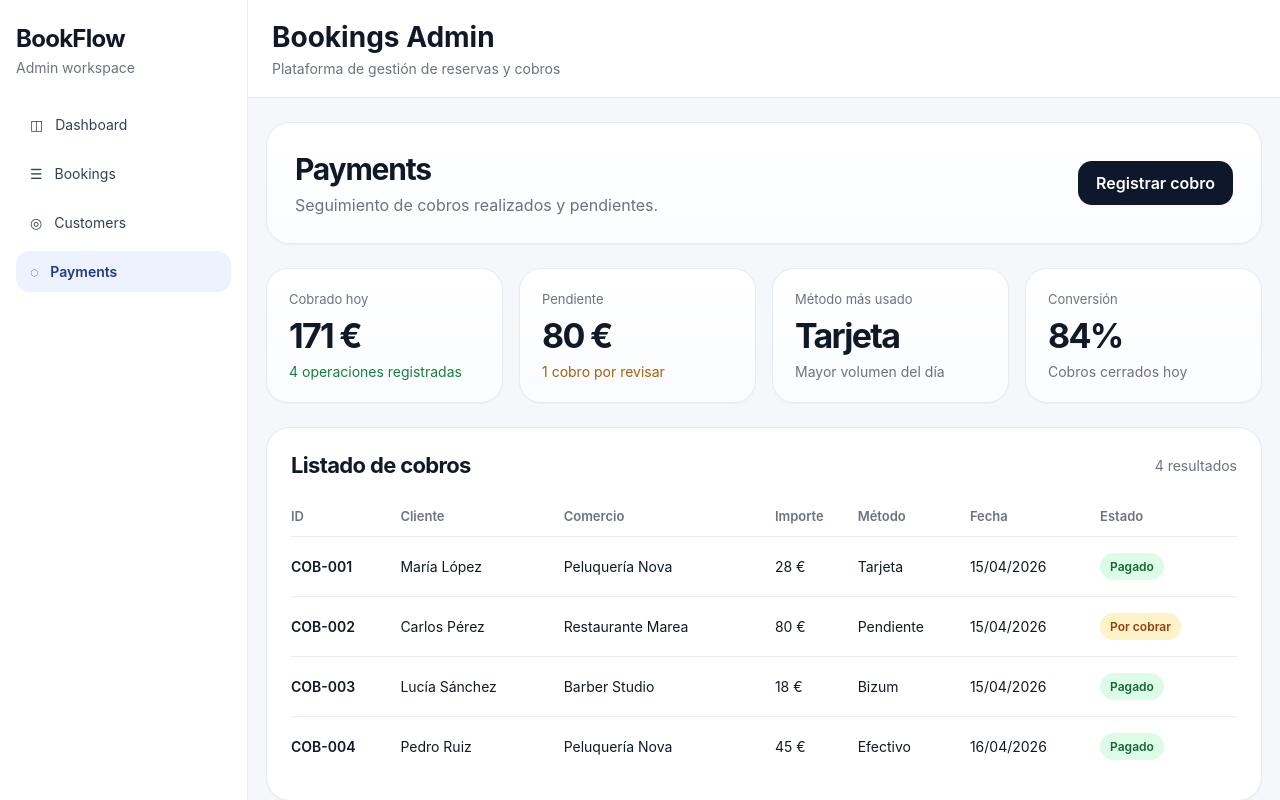
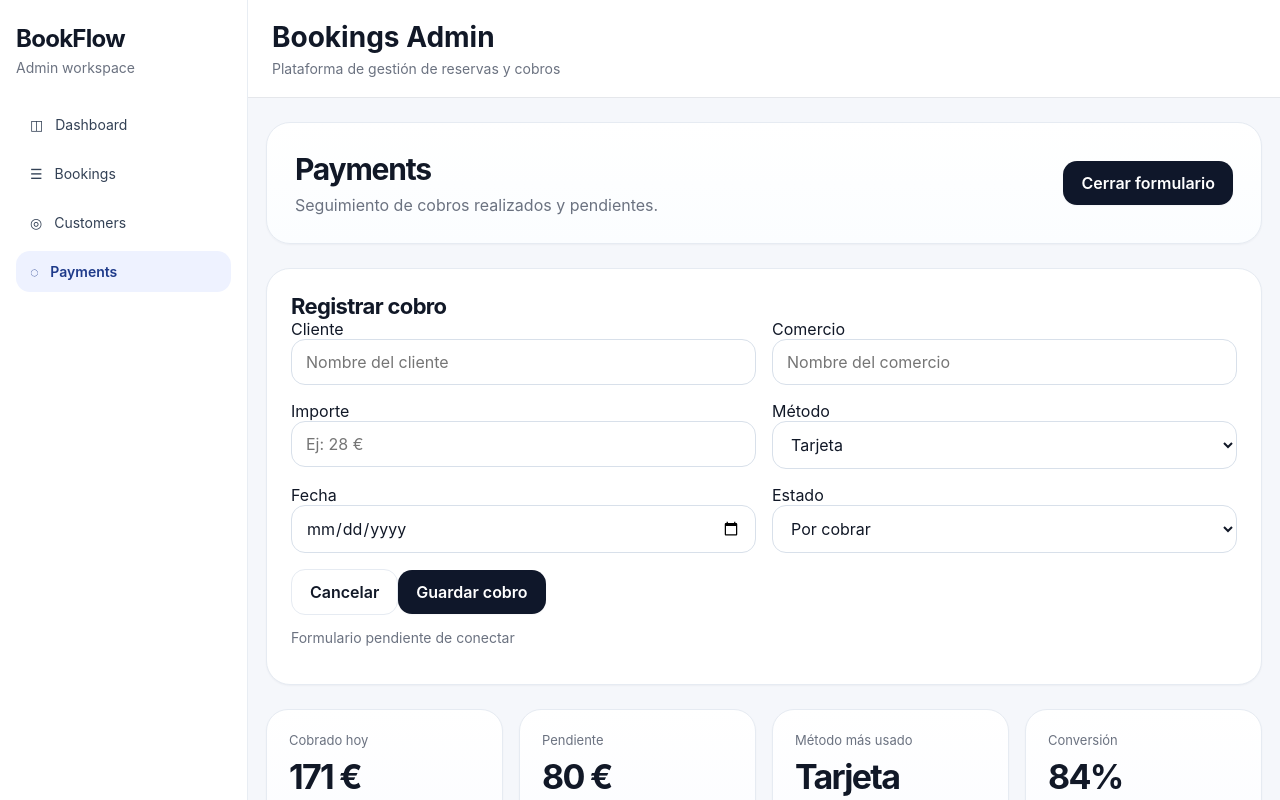
Before and after one commit to Samuelhas13/Equipo-503, a Next.js app in the folder proyecto/bookings-frontend-develop/: page /payments in a window 1280 px wide. Both pictures are taken after a click on the button "Registrar cobro". Shown: the top 800 px of the page. Built offline with nearby package versions, Linux system fonts and the light colour scheme.

Commit message:
WIP cambios pendientes

```diff
--- a/proyecto/bookings-frontend-develop/app/(admin)/payments/page.tsx
+++ b/proyecto/bookings-frontend-develop/app/(admin)/payments/page.tsx
@@ -1,3 +1,7 @@
+"use client";
+
+import { useState } from "react";
+
 type PaymentStatus = "pending" | "paid";
 
 type Payment = {
@@ -88,6 +92,8 @@ function Badge({ status }: { status: PaymentStatus }) {
 }
 
 export default function PaymentsPage() {
+  const [isCreateOpen, setIsCreateOpen] = useState(false)
+
   return (
     <div className="page-stack">
       <section className="page-hero">
@@ -96,11 +102,82 @@ export default function PaymentsPage() {
           <p>Seguimiento de cobros realizados y pendientes.</p>
         </div>
 
-        <button className="primary-btn" type="button">
-          Registrar cobro
+
+
+        <button className="primary-btn"
+        type="button"
+        onClick = {() => setIsCreateOpen((prev) => !prev) }
+        >
+          {isCreateOpen ? "Cerrar formulario" : "Registrar cobro" }
         </button>
       </section>
 
+      {/* Formulario provisional para registrar un cobro.
+    De momento solo prepara la interfaz, ya que todavía no está conectado a la API. */}
+
+      {isCreateOpen && (
+  <section className="section-card">
+    <h3 className="panel-title">Registrar cobro</h3>
+
+    <form className="form-grid">
+      <label className="form-field">
+        Cliente
+        <input className="input" placeholder="Nombre del cliente" />
+      </label>
+
+      <label className="form-field">
+        Comercio
+        <input className="input" placeholder="Nombre del comercio" />
+      </label>
+
+      <label className="form-field">
+        Importe
+        <input className="input" placeholder="Ej: 28 €" />
+      </label>
+
+      <label className="form-field">
+        Método
+        <select className="input">
+          <option>Tarjeta</option>
+          <option>Bizum</option>
+          <option>Efectivo</option>
+          <option>Pendiente</option>
+        </select>
+      </label>
+
+      <label className="form-field">
+        Fecha
+        <input className="input" type="date" />
+      </label>
+
+      <label className="form-field">
+        Estado
+        <select className="input">
+          <option value="pending">Por cobrar</option>
+          <option value="paid">Pagado</option>
+        </select>
+      </label>
+
+      <div className="form-actions">
+        <button
+          className="secondary-btn"
+          type="button"
+          onClick={() => setIsCreateOpen(false)}
+        >
+          Cancelar
+        </button>
+
+        <button className="primary-btn" type="button">
+          Guardar cobro
+        </button>
+      </div>
+    </form>
+
+    <p style={{ color: "#6b7280", fontSize: 14 }}>
+      Formulario pendiente de conectar
+    </p>
+  </section>
+)}
       <section className="kpi-grid">
         <KpiCard
           title="Cobrado hoy"
```
